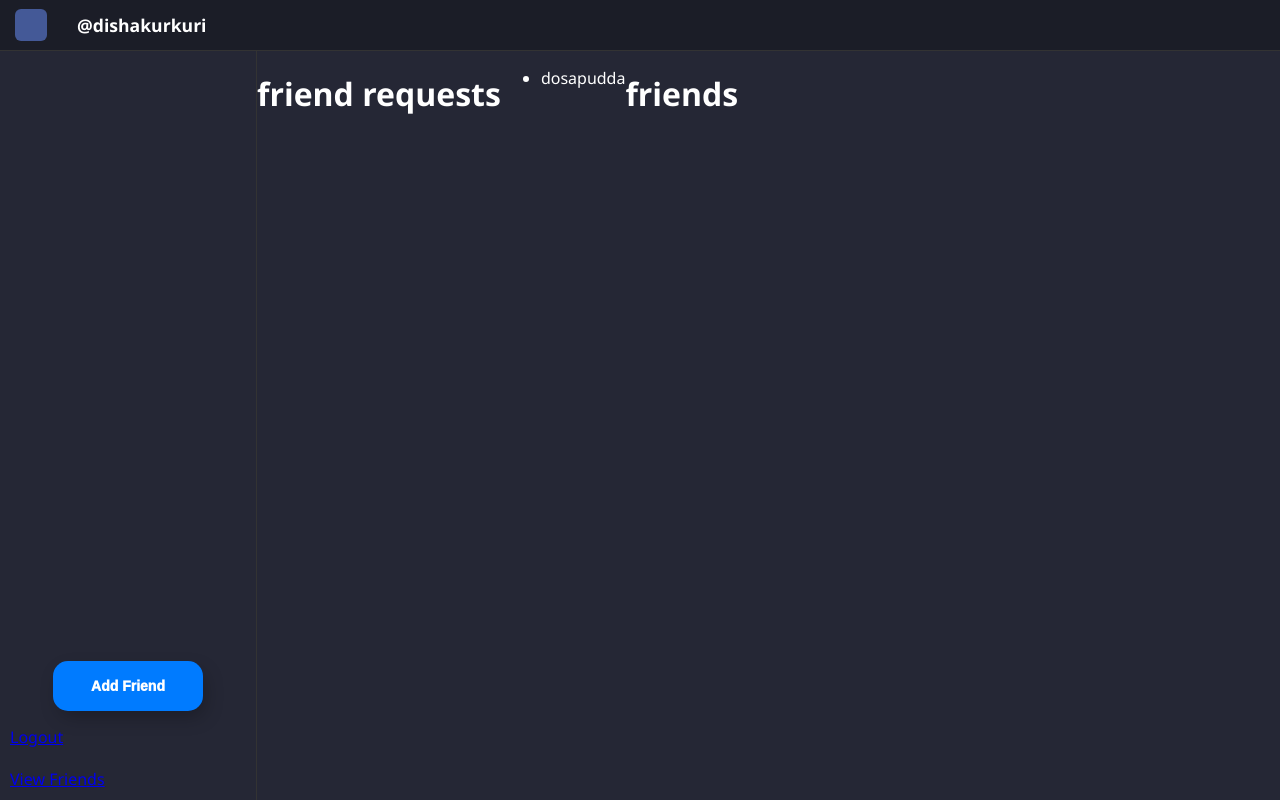
After one commit to salujadivyam/catchup, a Django app: page /friends in a window 1280 px wide. The commit adds this page. Run offline with Django 5.2, Linux system fonts and the light colour scheme; a user stored in the database is signed in; data comes from the database, SQL or seed files in the repository; both versions use the stored data as it was after the commit.

Commit message:
friend requests page

```diff
--- a/hackathon/catchup/templates/catchup/chat_page_dark.html
+++ b/hackathon/catchup/templates/catchup/chat_page_dark.html
@@ -680,6 +680,7 @@ button:hover::before {
 
 
       <div style="padding:10px;"><a href="{% url 'login' %}">Logout</a></div>
+      <div style="padding:10px;"><a href="{% url 'friends' %}">View Friends</a></div>
     </div>
 
     {% block body %}
--- /dev/null
+++ b/hackathon/catchup/templates/catchup/friendrequests.html
@@ -0,0 +1,19 @@
+{% extends "catchup/chat_page_dark.html" %}
+
+{% block body %}
+<h1>friend requests</h1>
+<ul>
+{% for request in friendreqs %}
+    <li>{{ request.username }}</li>
+{% endfor %}
+</ul>
+<br>
+
+<h1>friends</h1>
+<ul>
+{% for friend in friends %}
+    <li>{{ friend.username }}</li>
+{% endfor %}
+</ul>
+
+{% endblock %}
--- a/hackathon/catchup/urls.py
+++ b/hackathon/catchup/urls.py
@@ -7,5 +7,6 @@ urlpatterns = [
     path("login", views.login_view, name="login"),
     path("signup", views.signup, name="signup"),
     path("logout", views.logout_view, name="logout"),
+    path("friends", views.friends, name="friends"),
     path("chatroom/<int:id>", views.chatroom, name="chatroom"),
 ]
--- a/hackathon/catchup/views.py
+++ b/hackathon/catchup/views.py
@@ -78,3 +78,25 @@ def logout_view(request):
 def chatroom(request, id):
 
     return
+
+def friends(request):
+    user = request.user
+    friends = FriendRequest.objects.filter(
+            Q(from_user=user) | Q(to_user=user),
+            accepted=True
+        )
+    friend_users = []
+    for fr in friends:
+        friend_users.append(fr.to_user if fr.from_user == user else fr.from_user)
+
+    friendreqs = FriendRequest.objects.filter(
+                Q(from_user=user) | Q(to_user=user),
+                accepted=False
+            )
+    friendreq_users = []
+    for fr in friendreqs:
+        friendreq_users.append(fr.to_user if fr.from_user == user else fr.from_user)
+    return render(request, 'catchup/friendrequests.html', {
+        "friends": friend_users,
+        "friendreqs": friendreq_users
+    })
```
Also changed, not shown: hackathon/db.sqlite3.
